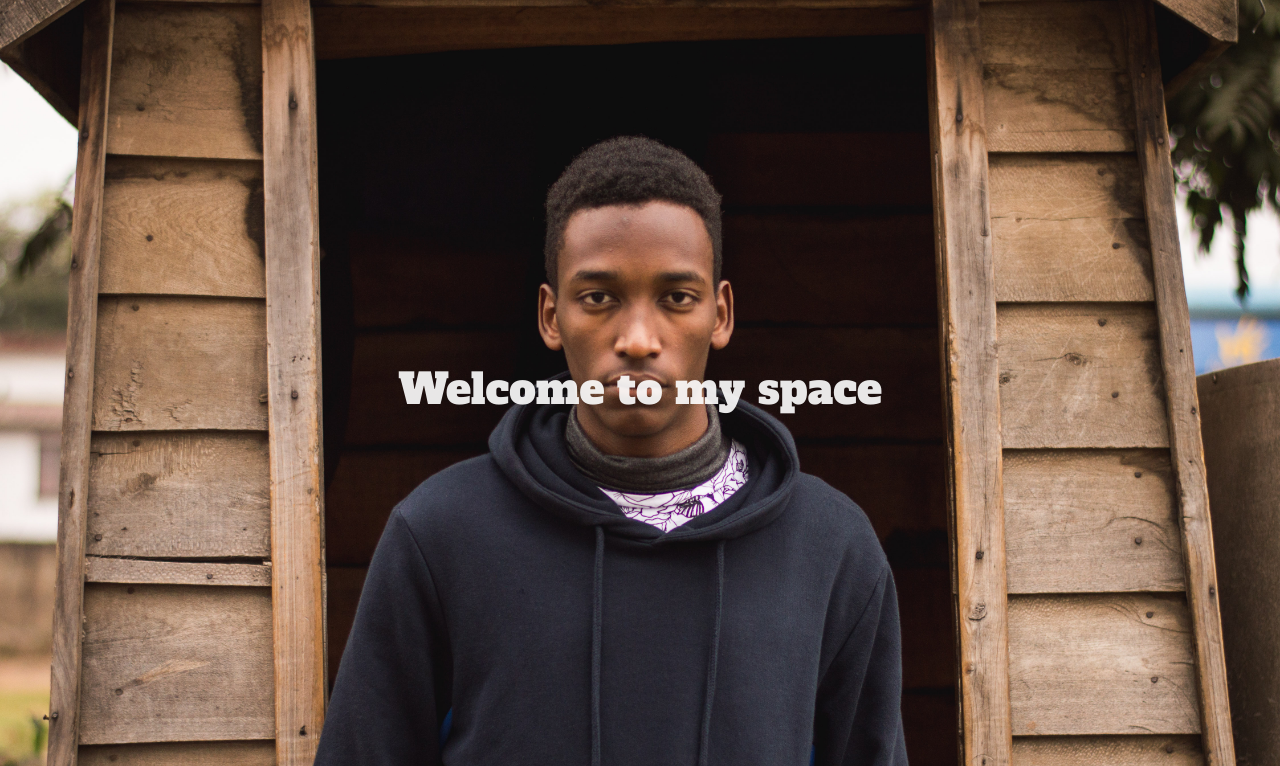
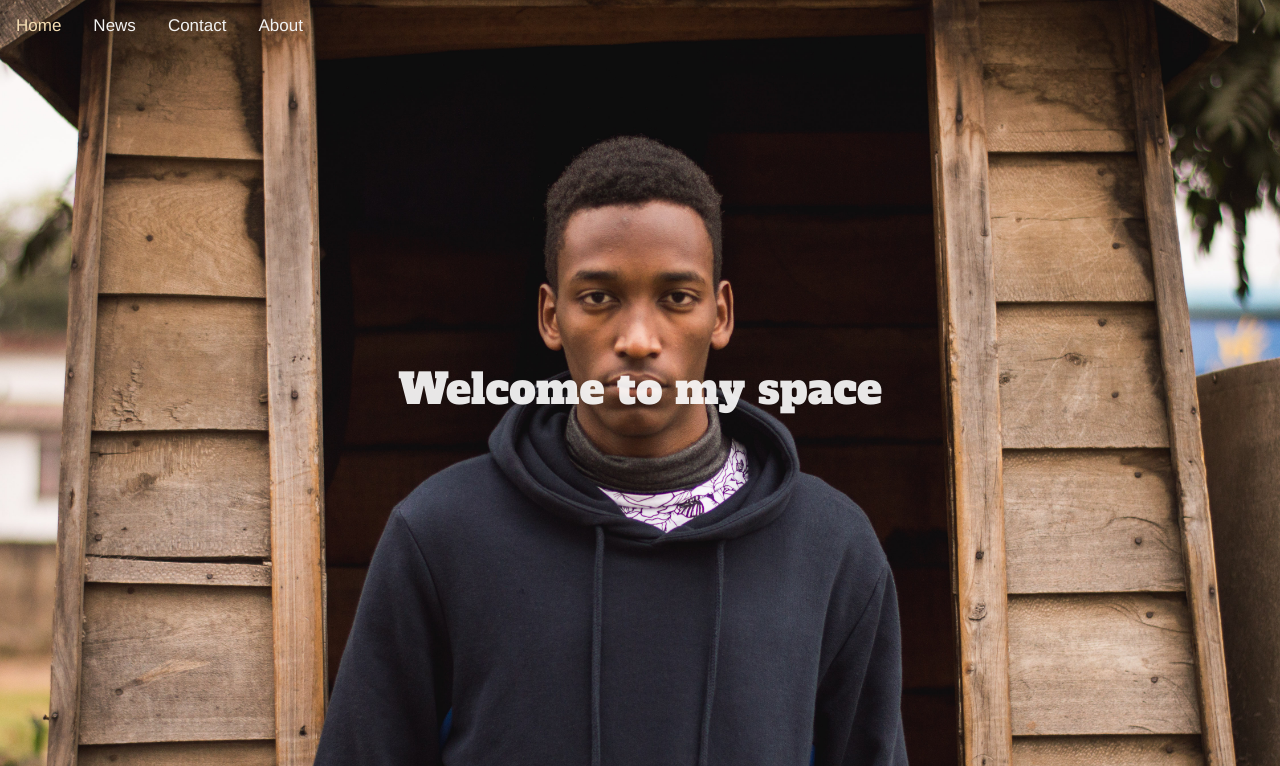
Before and after one commit to ramza007/Photography.io, a Django app: page / in a window 1280 px wide. Shown: the top 766 px of the page. Run offline with Django 3.2, Linux system fonts and the light colour scheme; some libraries are stand-ins or nearby versions.

Commit message:
added transparent navbar

```diff
--- /dev/null
+++ b/alpha/static/css/navbar.css
@@ -0,0 +1,31 @@
+/* Add a black background color to the top navigation */
+.topnav {
+    height: 40px;
+    /* width:auto; */
+    height: 40px;
+    width:auto;
+    position: fixed;
+    z-index: 100;
+}
+
+/* Style the links inside the navigation bar */
+.topnav a {
+  float: left;
+  color: #f2f2f2;
+  text-align: center;
+  padding: 14px 16px;
+  text-decoration: none;
+  font-size: 17px;
+}
+
+/* Change the color of links on hover */
+.topnav a:hover {
+  /* background-color: #ddd; */
+  color: wheat;
+}
+
+/* Add a color to the active/current link */
+.topnav a.active {
+  /* background-color: #4CAF50; */
+  color: white;
+}
--- a/alpha/templates/index.html
+++ b/alpha/templates/index.html
@@ -16,6 +16,7 @@
     {% endblock %}
 
 </head>
+<body>
 {% block content %}
 <!-- font styles -->
         <link href="https://fonts.googleapis.com/css?family=Alfa+Slab+One" rel="stylesheet">
@@ -23,11 +24,11 @@
 
 <!-- end fonts -->
 
+{% include 'navbar.html' %}
+
 
 <div class="container1">
-    <body>
         <h1 style="font-family: 'Alfa Slab One', cursive;">Welcome to my space</h1>
-    </body>
 </div>
 
 
@@ -55,4 +56,5 @@
     </p>
 </div>
 {% endblock %}
+</body>
 </html>
--- /dev/null
+++ b/alpha/templates/navbar.html
@@ -0,0 +1,12 @@
+{% load bootstrap3 %}
+{% load static %}
+{% block styles %}
+<link rel="stylesheet" href="{% static 'css/navbar.css' %}">
+{% endblock %}
+
+<div class="topnav">
+    <a href="#home">Home</a>
+    <a href="#news">News</a>
+    <a href="#contact">Contact</a>
+    <a href="#about">About</a>
+</div>
```
